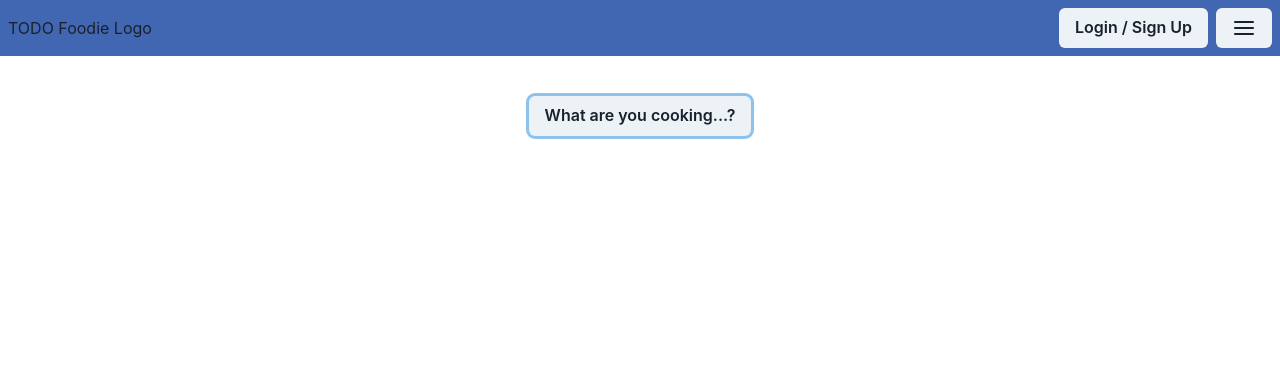
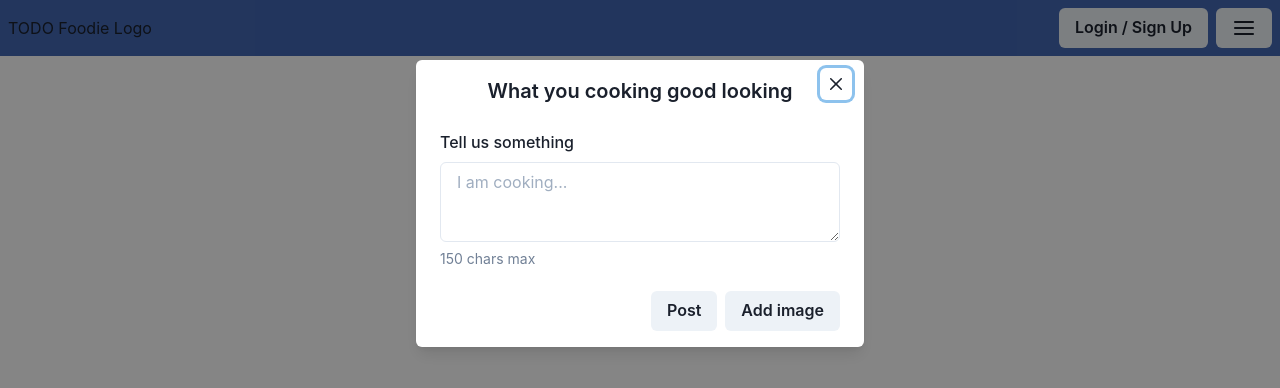
Before and after one commit to patchinator/foodie, a Next.js app: page / in a window 1280 px wide. Both pictures are taken after a click on the button "What are you cooking...?". Shown: the top 388 px of the page. Built offline with nearby package versions, Linux system fonts and the light colour scheme.

Commit message:
created modal structure for form submission

```diff
--- a/components/postForm.js
+++ b/components/postForm.js
@@ -1,14 +1,57 @@
-import { Container, Box, Button, Flex } from "@chakra-ui/react";
+import { Fragment } from "react";
+
+import {
+  Container,
+  Box,
+  Button,
+  Flex,
+  Modal,
+  ModalOverlay,
+  ModalContent,
+  ModalHeader,
+  ModalBody,
+  ModalCloseButton,
+  ModalFooter,
+  FormControl,
+  FormLabel,
+  FormHelperText,
+  Textarea,
+} from "@chakra-ui/react";
+import { useDisclosure } from "@chakra-ui/hooks";
 
 const PostForm = () => {
+  const { isOpen, onOpen, onClose } = useDisclosure();
+
   return (
+    <Fragment>
       <Container>
         <Flex justify="center" align="center" mt="10">
           <Box>
-          <Button>What are you cooking...?</Button>
+            <Button onClick={onOpen}>What are you cooking...?</Button>
           </Box>
         </Flex>
       </Container>
+      <Modal isOpen={isOpen} onClose={onClose}>
+        <ModalOverlay />
+        <ModalContent>
+          <ModalHeader textAlign="center">
+            What you cooking good looking
+          </ModalHeader>
+          <ModalCloseButton />
+          <ModalBody>
+            <FormControl>
+              <FormLabel>Tell us something</FormLabel>
+              <Textarea placeholder="I am cooking..."></Textarea>
+              <FormHelperText>150 chars max</FormHelperText>
+            </FormControl>
+          </ModalBody>
+          <ModalFooter>
+            <Button mr="2">Post</Button>
+            <Button>Add image</Button>
+          </ModalFooter>
+        </ModalContent>
+      </Modal>
+    </Fragment>
   );
 };
 
```
Lines whose indentation alone changed are shown as unchanged.
